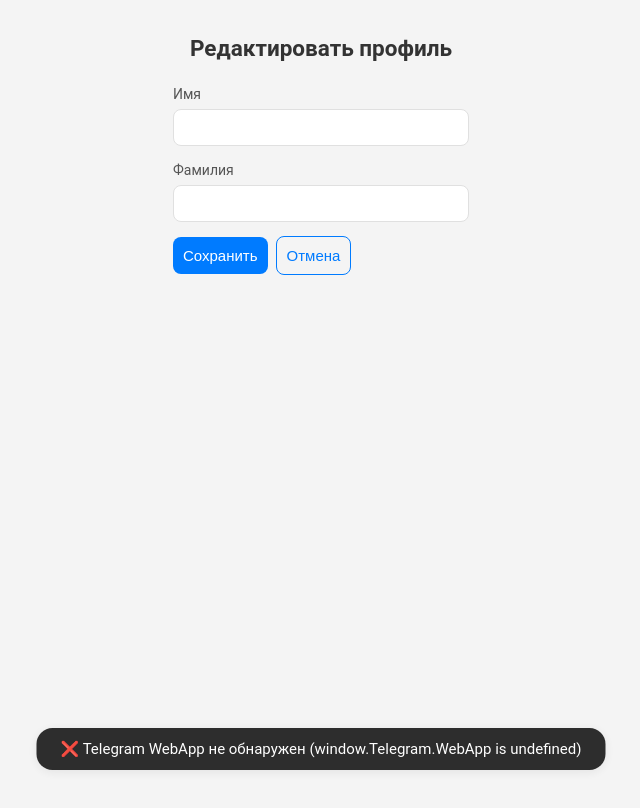
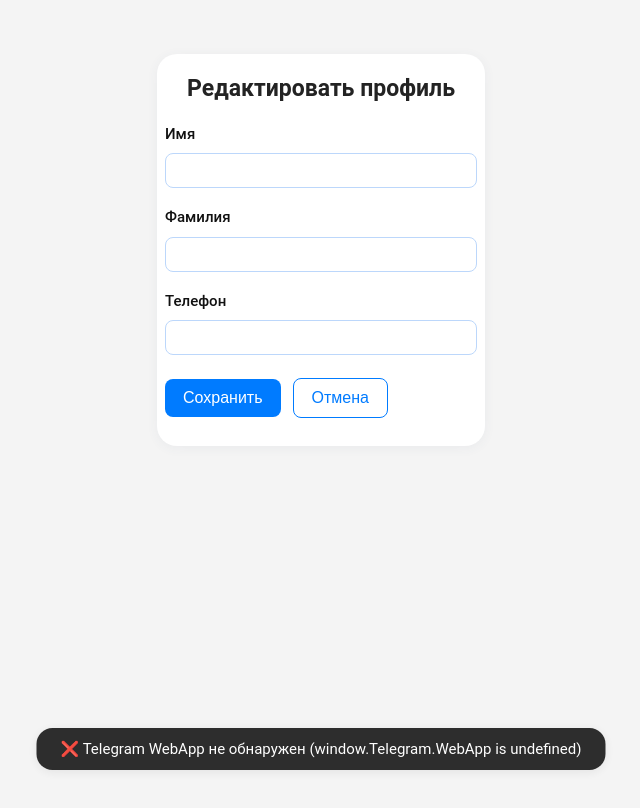
Before and after one commit to ragshata/frontend-carshare, a Vue app: page /edit-profile in a window 1280 px wide. Shown: the top 808 px of the page, without its empty margins (319-959 px from the left). Built offline with nearby package versions, Linux system fonts and the light colour scheme.

Commit message:
новый апишник\

```diff
--- a/src/pages/EditProfile.vue
+++ b/src/pages/EditProfile.vue
@@ -10,6 +10,20 @@
         <label>Фамилия</label>
         <input v-model="form.last_name" />
       </div>
+      <div class="input-group">
+        <label>Телефон</label>
+        <input v-model="form.phone" />
+      </div>
+      <template v-if="auth.user.is_driver">
+        <div class="input-group">
+          <label>Номер машины</label>
+          <input v-model="form.car_number" placeholder="Например, 1234АБ-1" />
+        </div>
+        <div class="input-group">
+          <label>Марка машины</label>
+          <input v-model="form.car_brand" placeholder="Например, Toyota Prius" />
+        </div>
+      </template>
       <button class="btn" type="submit">Сохранить</button>
       <button class="btn btn-outline" type="button" @click="router.push('/profile')">Отмена</button>
     </form>
@@ -18,7 +32,7 @@
 </template>
 
 <script setup lang="ts">
-import { reactive, ref, onMounted, onBeforeUnmount } from 'vue';
+import { ref, onMounted, onBeforeUnmount } from 'vue';
 import { useRouter } from 'vue-router';
 import { useAuthStore } from '@/store/auth';
 import { patchProfile } from '@/api/auth'; // функция запроса PATCH /me
@@ -32,6 +46,8 @@ const form = ref({
   first_name: auth.user.first_name,
   last_name: auth.user.last_name || '',
   phone: auth.user.phone || '',
+  car_number: auth.user.car_number || '',
+  car_brand: auth.user.car_brand || '',
 });
 
 onMounted(() => {
@@ -39,7 +55,7 @@ onMounted(() => {
   if (tg?.BackButton) {
     tg.BackButton.show();
     tg.BackButton.onClick(() => {
-      router.back(); // или router.back()
+      router.back();
     });
   }
 });
@@ -49,30 +65,84 @@ onBeforeUnmount(() => {
   tg?.BackButton?.offClick?.();
 });
 
-
 async function submit() {
   try {
     // Добавь telegram_id в объект для запроса!
-    const updated = await patchProfile({
+    const payload: any = {
       ...form.value,
-      telegram_id: auth.user.telegram_id, // или auth.user.id если у тебя именно telegram_id
-    });
-    auth.setUser(updated); // обнови пользователя в сторе
+      telegram_id: auth.user.telegram_id,
+    };
+
+    // Если юзер НЕ водитель — удаляем из запроса машину
+    if (!auth.user.is_driver) {
+      delete payload.car_number;
+      delete payload.car_brand;
+    }
+
+    const updated = await patchProfile(payload);
+    auth.setUser(updated);
     toastRef.value?.show('✅ Профиль обновлен!');
     router.push('/profile');
   } catch (err) {
     toastRef.value?.show('❌ Ошибка обновления профиля');
   }
 }
-
 </script>
 
 <style scoped>
-.edit-profile-page { padding: 16px; min-height: 100vh; }
-.title { text-align: center; margin-bottom: 18px; }
-.input-group { margin-bottom: 14px; }
-label { font-size: 14px; color: var(--color-text-secondary); margin-bottom: 4px; display: block; }
-input, textarea { width: 100%; padding: 10px; border-radius: 8px; border: 1px solid var(--color-border); }
-.btn { background: var(--color-primary); color: white; border: none; padding: 10px; border-radius: 8px; font-size: 15px; margin-right: 8px; cursor: pointer; }
-.btn-outline { background: transparent; color: var(--color-primary); border: 1px solid var(--color-primary); }
+.edit-profile-page {
+  max-width: 420px;
+  margin: 38px auto 0 auto;
+  padding: 18px 8px 28px 8px;
+  background: #fff;
+  border-radius: 20px;
+  box-shadow: 0 2px 12px rgba(60,80,120,0.06);
+}
+.title {
+  font-size: 23px;
+  font-weight: bold;
+  margin-bottom: 16px;
+  color: #232323;
+  text-align: center;
+}
+.input-group {
+  margin-bottom: 18px;
+  display: flex;
+  flex-direction: column;
+  gap: 6px;
+}
+label {
+  font-size: 15px;
+  font-weight: 500;
+  color: #111;
+  margin-bottom: 2px;
+}
+input {
+  padding: 8px 12px;
+  border-radius: 8px;
+  border: 1.2px solid #bcd7fb;
+  font-size: 15px;
+  outline: none;
+  transition: border 0.14s;
+}
+input:focus {
+  border-color: #007bff;
+}
+.btn {
+  background: var(--color-primary, #007bff);
+  color: white;
+  border: none;
+  padding: 10px 18px;
+  border-radius: 8px;
+  font-size: 16px;
+  cursor: pointer;
+  margin-top: 5px;
+  transition: background 0.2s;
+}
+.btn-outline {
+  background: transparent;
+  color: var(--color-primary, #007bff);
+  border: 1.5px solid var(--color-primary, #007bff);
+  margin-left: 12px;
+}
 </style>
--- a/src/store/auth.ts
+++ b/src/store/auth.ts
@@ -13,6 +13,8 @@ interface User {
   registered_at?: string;
   city?: string; // <-- Добавь эту строку
   active_driver?: boolean;
+  car_number?: string;
+  car_brand?: string;
   // можно добавить другие поля по необходимости
 }
 
```
